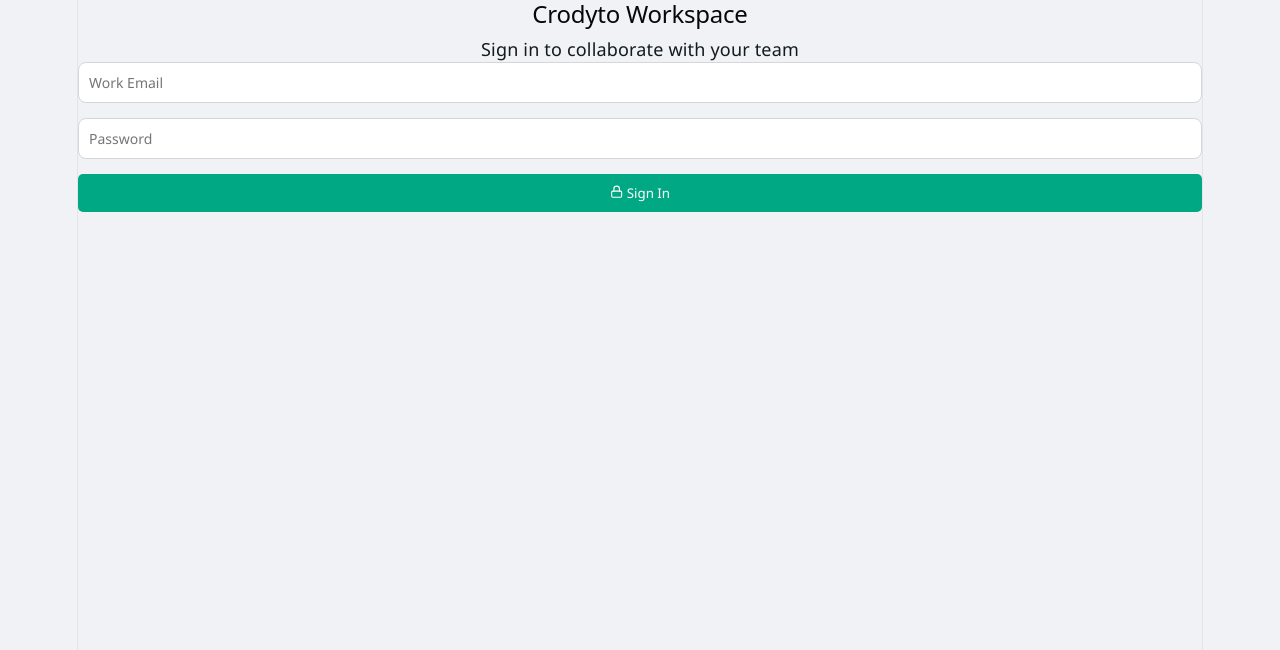
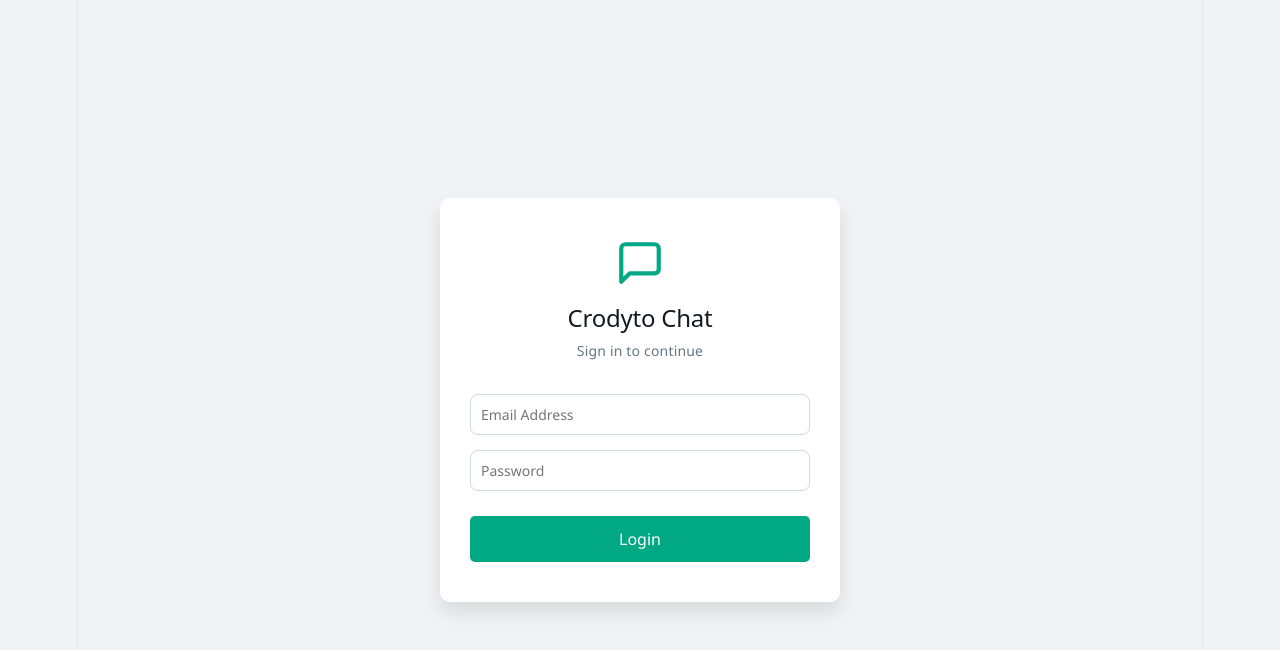
Before and after one commit to Crodyto/Crodyto-Office-Chats, a React (Vite) app: page / in a window 1280 px wide. Shown: the top 650 px of the page. Built offline with nearby package versions, Linux system fonts and the light colour scheme; no server answers.

Commit message:
Update Login.jsx

```diff
--- a/src/pages/Login.jsx
+++ b/src/pages/Login.jsx
@@ -1,8 +1,9 @@
-import { useState } from "react";
-import { signInWithEmailAndPassword } from "firebase/auth";
+import { useState, useEffect } from "react";
 import { auth } from "../firebase";
+// Ekhane setPersistence ar browserLocalPersistence import kora holo
+import { signInWithEmailAndPassword, setPersistence, browserLocalPersistence, onAuthStateChanged } from "firebase/auth";
 import { useNavigate } from "react-router-dom";
-import { FiLock, FiMail } from "react-icons/fi";
+import { FiMessageSquare } from "react-icons/fi";
 import "../App.css";
 
 const Login = () => {
@@ -11,32 +12,58 @@
   const [error, setError] = useState("");
   const navigate = useNavigate();
 
+  // --- AUTO LOGIN LOGIC ---
+  // Page load holei check korbe aage theke login ache kina.
+  // Jodi thake, tahole direct Dashboard e pathiye debe, password chaibe na!
+  useEffect(() => {
+    const unsubscribe = onAuthStateChanged(auth, (user) => {
+      if (user) {
+        // NOTE: Tomar dashboard er link jodi onno kichu hoy (jemon "/chat"), tahole ota ekhane likhbe
+        navigate("/dashboard");
+      }
+    });
+    return () => unsubscribe();
+  }, [navigate]);
+
   const handleLogin = async (e) => {
     e.preventDefault();
     setError("");
+
     try {
+      // --- PERMANENT LOGIN SET KORA HOCCHE ---
+      await setPersistence(auth, browserLocalPersistence);
+
+      // Tarpor normal login
       await signInWithEmailAndPassword(auth, email, password);
-      navigate("/chat");
+
+      // Login success hole chat page e chole jabe
+      navigate("/dashboard");
     } catch (err) {
-      setError("Invalid email or password.");
+      console.error(err);
+      setError("Wrong Email or Password! Please try again.");
     }
   };
 
   return (
-    <div className="login-container">
-      <div className="login-card">
-        <h2 className="login-title">Crodyto Workspace</h2>
-        <p className="login-subtitle">Sign in to collaborate with your team</p>
+    <div style={{ display: 'flex', height: '100vh', justifyContent: 'center', alignItems: 'center', backgroundColor: '#f0f2f5' }}>
 
-        <form onSubmit={handleLogin} style={{ display: "flex", flexDirection: "column", gap: "15px" }}>
+      <div className="modal-box" style={{ maxWidth: '400px', width: '90%', padding: '40px 30px', textAlign: 'center' }}>
+
+        <FiMessageSquare size={50} color="#00a884" style={{ marginBottom: '10px' }} />
+        <h2 style={{ color: '#111b21', marginBottom: '5px' }}>Crodyto Chat</h2>
+        <p style={{ color: '#667781', fontSize: '14px', marginBottom: '30px' }}>Sign in to continue</p>
+
+        <form onSubmit={handleLogin} style={{ display: 'flex', flexDirection: 'column', gap: '15px' }}>
+
           <input
             type="email"
-            placeholder="Work Email"
+            placeholder="Email Address"
             value={email}
             onChange={(e) => setEmail(e.target.value)}
             required
             className="form-input"
           />
+
           <input
             type="password"
             placeholder="Password"
@@ -45,10 +72,13 @@
             required
             className="form-input"
           />
-          {error && <p style={{ color: "red", fontSize: "13px" }}>{error}</p>}
-          <button type="submit" className="btn-primary">
-            <FiLock /> Sign In
+
+          {error && <p style={{ color: '#dc3545', fontSize: '13.5px', margin: 0, fontWeight: '500' }}>{error}</p>}
+
+          <button type="submit" className="btn-primary" style={{ marginTop: '10px', fontSize: '16px', padding: '12px' }}>
+            Login
           </button>
+
         </form>
       </div>
     </div>
```
